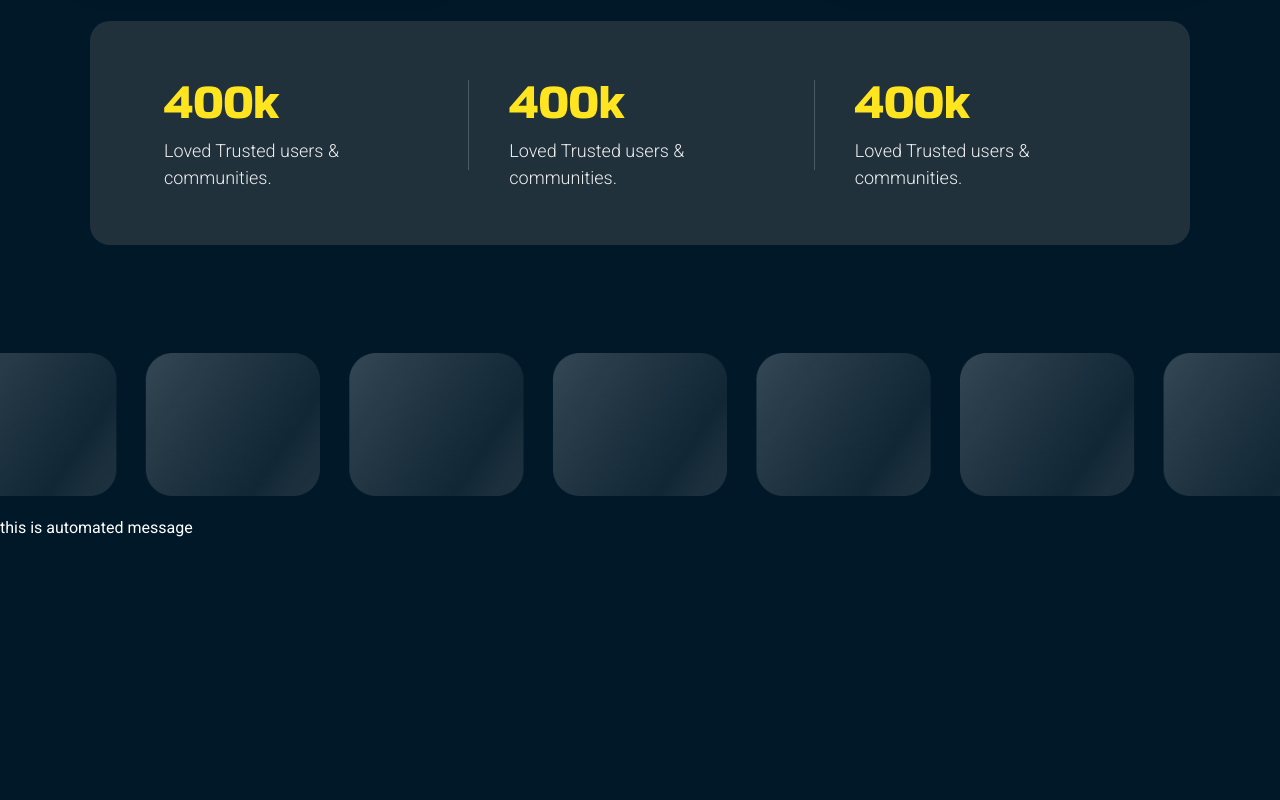
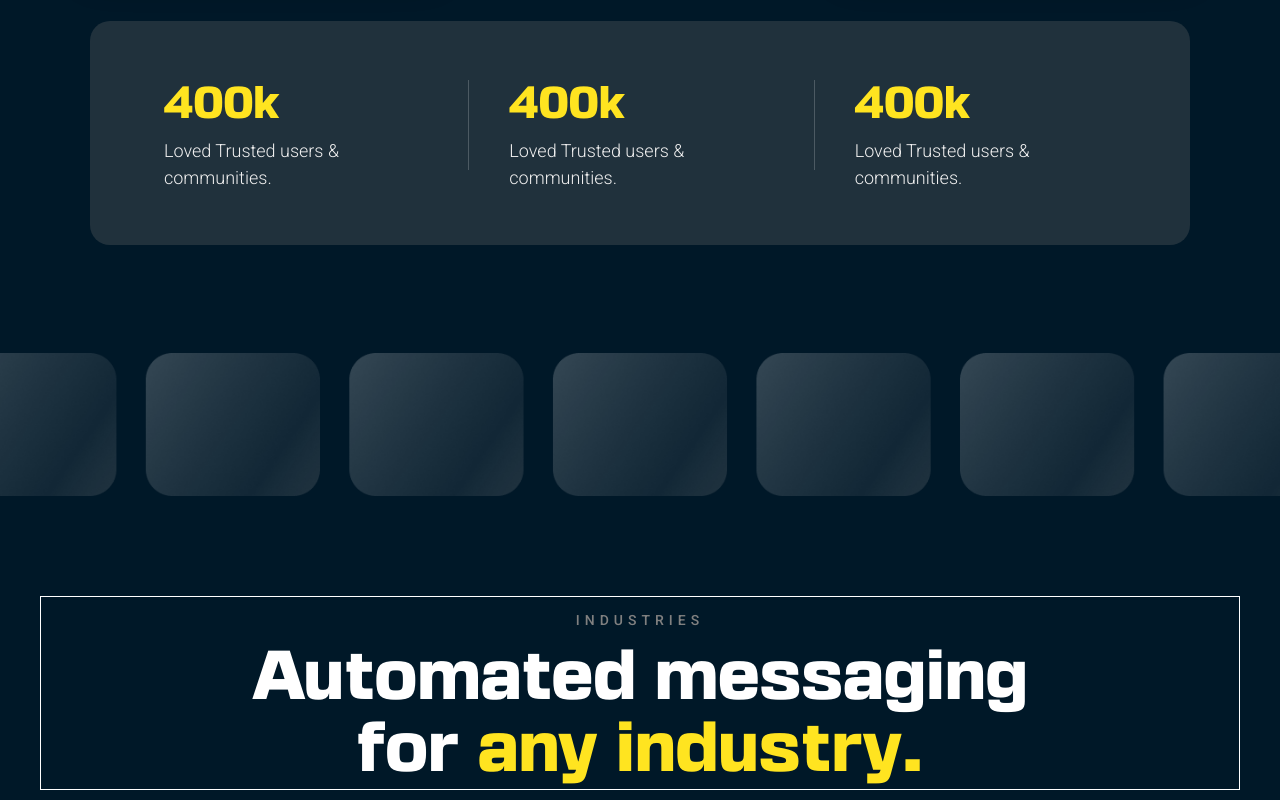
Before and after one commit to Anjeela-Ali/nextjs-mui-test-app, a Next.js app: page / in a window 1280 px wide. Shown: the part 1122-1922 px from the top of the page. Before the commit the page ends 1662 px from the top, so only its background shows below. Built offline with nearby package versions, Linux system fonts and the light colour scheme.

Commit message:
Add header

```diff
--- a/src/app/home/ui/Automated.tsx
+++ b/src/app/home/ui/Automated.tsx
@@ -1,11 +1,39 @@
+import { Typography, Container } from '@mui/material'
 import React from 'react'
 
 const Automated = () => {
-  return (
-    <>
-      this is automated message
-    </>
-  )
+    return (
+        <>
+            <Container sx={{
+                textAlign: 'center',
+                border: '1px  solid white',
+                marginTop: '100px',
+                marginBottom: '10px'
+            }}>
+                <Typography variant='h6' sx={{
+                    fontWeight:'500',
+                    letterSpacing:'5px',
+                    fontSize:'14px',
+                    color:'gray',
+                    lineHeight:'47px'
+                }}>
+                    INDUSTRIES
+                </Typography>
+                <Typography variant='h3' sx={{ fontFamily: 'Basement Grotesque', fontSize:'62px' }}>
+            Automated messaging <br />
+            for
+            <Typography
+                component='span'
+                variant='body'
+                sx={{ color: 'text.secondary' }}
+            >
+                {' '}
+                any industry.
+            </Typography>
+        </Typography>
+            </Container>
+        </>
+    )
 }
 
 export default Automated
```
